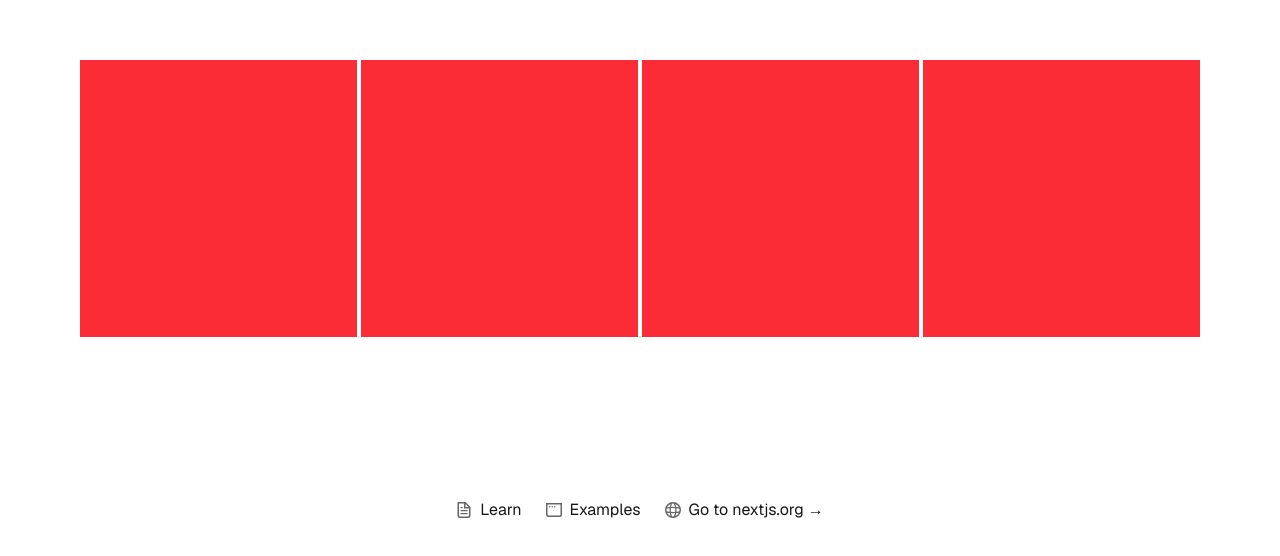
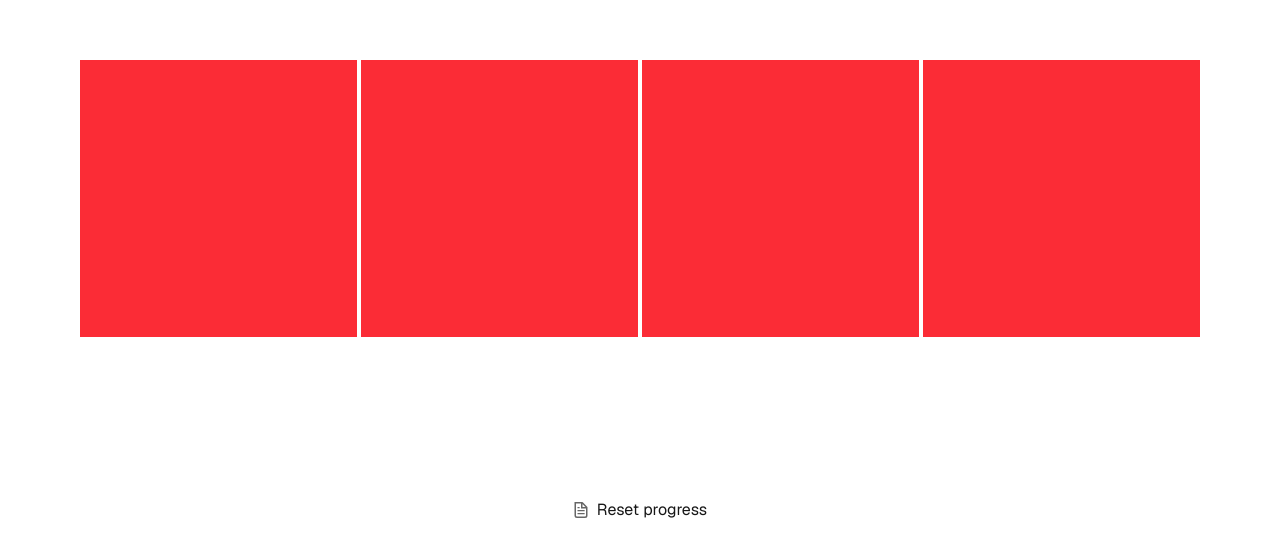
Before and after one commit to dapetcu21/tag-guide, a Next.js app: page / in a window 1280 px wide. Shown: the part 202-758 px from the top of the page. Built offline with nearby package versions, Linux system fonts and the light colour scheme.

Commit message:
Implement debrief and progress reset

```diff
--- a/package.json
+++ b/package.json
@@ -10,10 +10,12 @@
     "format": "biome format --write"
   },
   "dependencies": {
+    "@headlessui/react": "^2.2.9",
     "classnames": "^2.5.1",
     "next": "15.5.4",
     "react": "19.1.0",
-    "react-dom": "19.1.0"
+    "react-dom": "19.1.0",
+    "react-icons": "^5.5.0"
   },
   "devDependencies": {
     "@biomejs/biome": "2.2.0",
--- /dev/null
+++ b/src/app/ResetSaveGame.tsx
@@ -0,0 +1,99 @@
+"use client";
+
+import {
+  Dialog,
+  DialogBackdrop,
+  DialogPanel,
+  DialogTitle,
+} from "@headlessui/react";
+import Image from "next/image";
+import { Fragment, useCallback, useState } from "react";
+import { MdWarningAmber } from "react-icons/md";
+import { resetSaveGame } from "@/lib/saveGame";
+
+export function ResetSaveGame() {
+  const [open, setOpen] = useState(false);
+  const openDialog = useCallback(() => setOpen(true), []);
+  const closeDialog = useCallback(() => setOpen(false), []);
+  const confirmDialog = useCallback(() => {
+    resetSaveGame();
+    setOpen(false);
+  }, []);
+
+  return (
+    <Fragment>
+      <button
+        type="button"
+        className="flex items-center gap-2 hover:underline hover:underline-offset-4"
+        onClick={openDialog}
+      >
+        <Image
+          aria-hidden
+          src="/file.svg"
+          alt="File icon"
+          width={16}
+          height={16}
+        />
+        Reset progress
+      </button>
+      <Dialog open={open} onClose={closeDialog} className="relative z-10">
+        <DialogBackdrop
+          transition
+          className="fixed inset-0 bg-gray-900/50 transition-opacity data-closed:opacity-0 data-enter:duration-300 data-enter:ease-out data-leave:duration-200 data-leave:ease-in"
+        />
+
+        <div className="fixed inset-0 z-10 w-screen overflow-y-auto">
+          <div className="flex min-h-full items-end justify-center p-4 text-center sm:items-center sm:p-0">
+            <DialogPanel
+              transition
+              className="relative transform overflow-hidden rounded-lg bg-gray-800 text-left shadow-xl outline -outline-offset-1 outline-white/10 transition-all data-closed:translate-y-4 data-closed:opacity-0 data-enter:duration-300 data-enter:ease-out data-leave:duration-200 data-leave:ease-in sm:my-8 sm:w-full sm:max-w-lg data-closed:sm:translate-y-0 data-closed:sm:scale-95"
+            >
+              <div className="bg-gray-800 px-4 pt-5 pb-4 sm:p-6 sm:pb-4">
+                <div className="sm:flex sm:items-start">
+                  <div className="mx-auto flex size-12 shrink-0 items-center justify-center rounded-full bg-red-500/10 sm:mx-0 sm:size-10">
+                    <MdWarningAmber
+                      aria-hidden="true"
+                      className="size-6 text-red-400"
+                    />
+                  </div>
+                  <div className="mt-3 text-center sm:mt-0 sm:ml-4 sm:text-left">
+                    <DialogTitle
+                      as="h3"
+                      className="text-base font-semibold text-white"
+                    >
+                      Deactivate account
+                    </DialogTitle>
+                    <div className="mt-2">
+                      <p className="text-sm text-gray-400">
+                        Are you sure you want to deactivate your account? All of
+                        your data will be permanently removed. This action
+                        cannot be undone.
+                      </p>
+                    </div>
+                  </div>
+                </div>
+              </div>
+              <div className="bg-gray-700/25 px-4 py-3 sm:flex sm:flex-row-reverse sm:px-6">
+                <button
+                  type="button"
+                  onClick={confirmDialog}
+                  className="inline-flex w-full justify-center rounded-md bg-red-500 px-3 py-2 text-sm font-semibold text-white hover:bg-red-400 sm:ml-3 sm:w-auto"
+                >
+                  Reset progress
+                </button>
+                <button
+                  type="button"
+                  data-autofocus
+                  onClick={closeDialog}
+                  className="mt-3 inline-flex w-full justify-center rounded-md bg-white/10 px-3 py-2 text-sm font-semibold text-white inset-ring inset-ring-white/5 hover:bg-white/20 sm:mt-0 sm:w-auto"
+                >
+                  Cancel
+                </button>
+              </div>
+            </DialogPanel>
+          </div>
+        </div>
+      </Dialog>
+    </Fragment>
+  );
+}
--- a/src/app/page.tsx
+++ b/src/app/page.tsx
@@ -1,7 +1,7 @@
-import Image from "next/image";
 import Link from "next/link";
 
-import { Quest, quests } from "@/lib/quests";
+import { type Quest, quests } from "@/lib/quests";
+import { ResetSaveGame } from "./ResetSaveGame";
 
 const QuestTile = ({ quest }: { quest: Quest }) => (
   <Link className="bg-red-500 aspect-square" href={`/quests/${quest.id}`} />
@@ -18,51 +18,7 @@ export default function Home() {
         </main>
       </div>
       <footer className="row-start-3 flex gap-[24px] flex-wrap items-center justify-center">
-        <a
-          className="flex items-center gap-2 hover:underline hover:underline-offset-4"
-          href="https://nextjs.org/learn?utm_source=create-next-app&utm_medium=appdir-template-tw&utm_campaign=create-next-app"
-          target="_blank"
-          rel="noopener noreferrer"
-        >
-          <Image
-            aria-hidden
-            src="/file.svg"
-            alt="File icon"
-            width={16}
-            height={16}
-          />
-          Learn
-        </a>
-        <a
-          className="flex items-center gap-2 hover:underline hover:underline-offset-4"
-          href="https://vercel.com/templates?framework=next.js&utm_source=create-next-app&utm_medium=appdir-template-tw&utm_campaign=create-next-app"
-          target="_blank"
-          rel="noopener noreferrer"
-        >
-          <Image
-            aria-hidden
-            src="/window.svg"
-            alt="Window icon"
-            width={16}
-            height={16}
-          />
-          Examples
-        </a>
-        <a
-          className="flex items-center gap-2 hover:underline hover:underline-offset-4"
-          href="https://nextjs.org?utm_source=create-next-app&utm_medium=appdir-template-tw&utm_campaign=create-next-app"
-          target="_blank"
-          rel="noopener noreferrer"
-        >
-          <Image
-            aria-hidden
-            src="/globe.svg"
-            alt="Globe icon"
-            width={16}
-            height={16}
-          />
-          Go to nextjs.org →
-        </a>
+        <ResetSaveGame />
       </footer>
     </div>
   );
--- a/src/app/quests/[id]/QuestBrief.tsx
+++ b/src/app/quests/[id]/QuestBrief.tsx
@@ -34,7 +34,11 @@ export function QuestBrief({
       <div>{quest.text}</div>
       {quest.image != null && <Image src={quest.image} alt={quest.text} />}
       {quest.type === QuestType.TextInput && (
-        <QuestInput quest={quest} onCompletion={onCompletion} />
+        <QuestInput
+          quest={quest}
+          questSaveGame={questSaveGame}
+          onCompletion={onCompletion}
+        />
       )}
       {((quest.type === QuestType.Scannable && !questSaveGame.isCompleted) ||
         hasUnavailableQuestions(quest, questSaveGame)) && (
--- /dev/null
+++ b/src/app/quests/[id]/QuestDebrief.tsx
@@ -0,0 +1,53 @@
+import Image from "next/image";
+import Link from "next/link";
+import { notFound } from "next/navigation";
+import { useCallback } from "react";
+import { type PageKey, PageType } from "@/lib/PageKey";
+import type { Quest } from "@/lib/quests";
+import type { QuestSaveGame } from "@/lib/saveGame";
+import { getPreviousAvailableQuestion } from "@/lib/util";
+
+export function QuestDebrief({
+  quest,
+  questSaveGame,
+  setPage,
+}: {
+  quest: Quest;
+  questSaveGame: QuestSaveGame;
+  setPage: (page: PageKey) => void;
+}) {
+  const previousQuestion = getPreviousAvailableQuestion(
+    quest,
+    questSaveGame,
+    0,
+  );
+
+  const handlePreviousQuestionClick = useCallback(() => {
+    setPage({ type: PageType.Question, questionIndex: previousQuestion });
+  }, [setPage, previousQuestion]);
+
+  const handleGoTBriefClick = useCallback(() => {
+    setPage({ type: PageType.Brief });
+  }, [setPage]);
+
+  if (!questSaveGame.isCompleted) return notFound();
+
+  return (
+    <div>
+      <Link href="/">All quests</Link>
+      <div>{quest.completionText}</div>
+      {quest.completionImage != null && (
+        <Image src={quest.completionImage} alt={quest.completionText} />
+      )}
+      {previousQuestion >= 0 ? (
+        <button type="button" onClick={handlePreviousQuestionClick}>
+          Continue
+        </button>
+      ) : (
+        <button type="button" onClick={handleGoTBriefClick}>
+          Brief
+        </button>
+      )}
+    </div>
+  );
+}
--- a/src/app/quests/[id]/QuestPage.tsx
+++ b/src/app/quests/[id]/QuestPage.tsx
@@ -11,6 +11,7 @@ import {
   useSaveGame,
 } from "@/lib/saveGame";
 import { QuestBrief } from "./QuestBrief";
+import { QuestDebrief } from "./QuestDebrief";
 
 export default function QuestPage({
   params,
@@ -69,6 +70,13 @@ export default function QuestPage({
         />
       );
     case PageType.Debrief:
+      return (
+        <QuestDebrief
+          quest={quest}
+          questSaveGame={questSaveGame}
+          setPage={setPage}
+        />
+      );
     case PageType.Question:
       return notFound();
   }
--- a/src/lib/saveGame.ts
+++ b/src/lib/saveGame.ts
@@ -55,6 +55,8 @@ export function setSaveGame(saveGame: SaveGame) {
   }
 }
 
+export const resetSaveGame = () => setSaveGame(defaultSaveGame);
+
 const getServerSnapshot = () => defaultSaveGame;
 export function useSaveGame(): [SaveGame, (saveGame: SaveGame) => void] {
   return [
```
Also changed, not shown: src/app/quests/[id]/QuestInput.tsx (+43 -4 lines), 1 other file (tests, documents, lock files or other folders).
